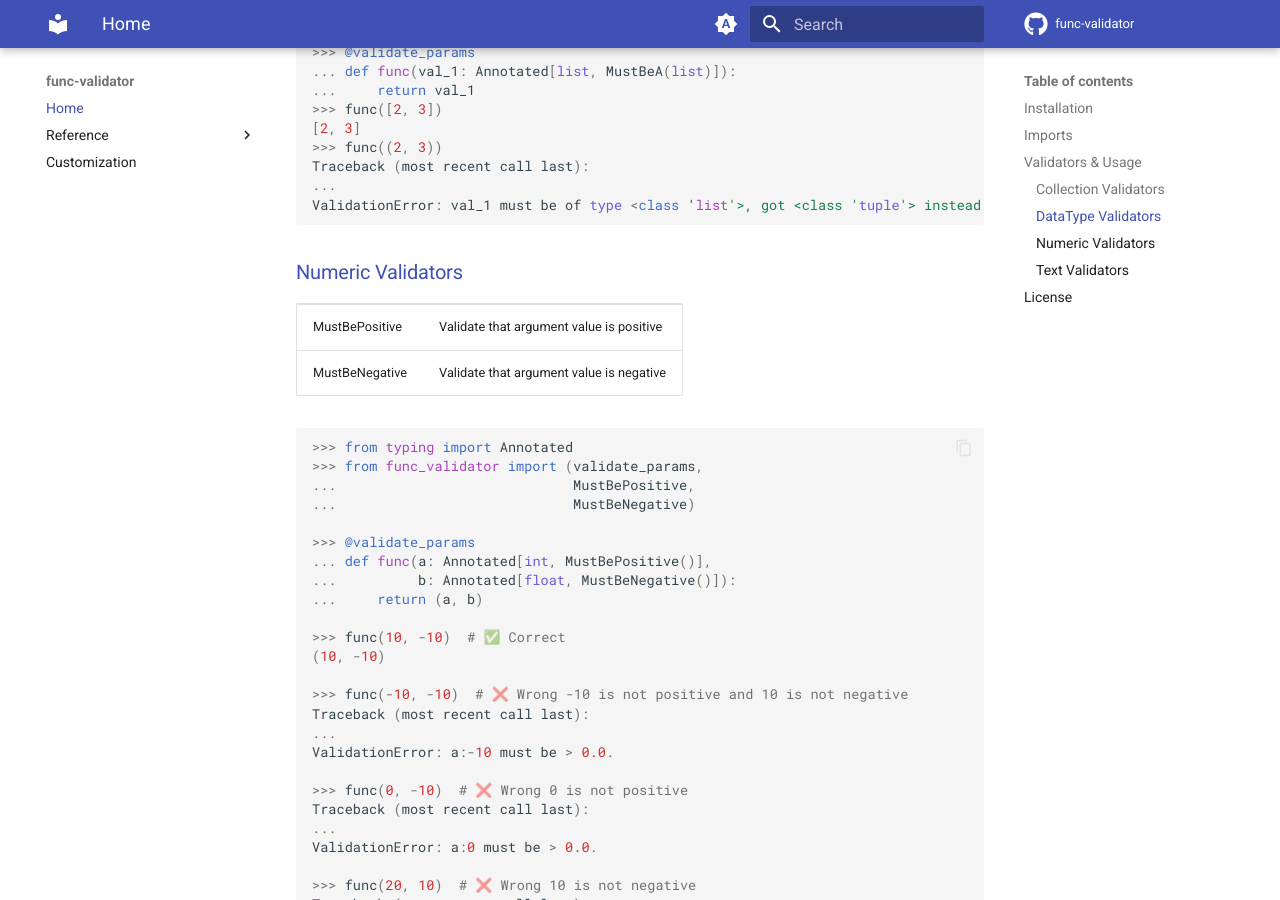
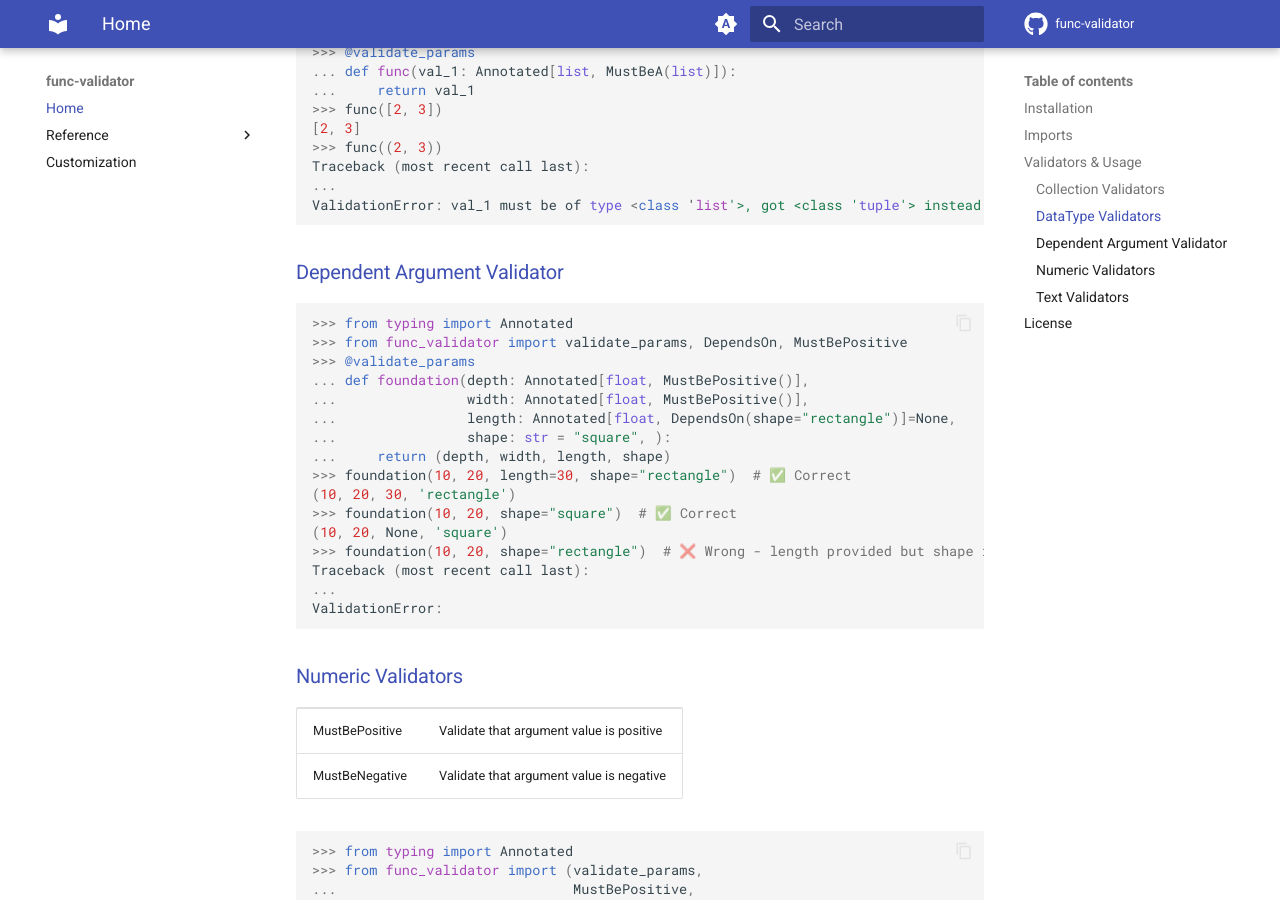
Before and after one commit to patrickboateng/func-validator, an MkDocs documentation site: the page built from docs/index.md, in a window 1280 px wide and 900 px high, scrolled down 1678 px. Built offline with MkDocs 1.6.1 and Material for MkDocs 9.7.7, drawn with Linux system fonts in a browser that asks for light colours; comment, search, counter and statistics services are not loaded.

Commit message:
added documentation for DependsOn Validator

````diff
--- a/docs/index.md
+++ b/docs/index.md
@@ -103,6 +103,29 @@ ValidationError: val_1 must be of type <class 'list'>, got <class 'tuple'> inste
 
 ```
 
+### [Dependent Argument Validator](reference/dependent_argument_validator.md)
+
+```python
+
+>>> from typing import Annotated
+>>> from func_validator import validate_params, DependsOn, MustBePositive
+>>> @validate_params
+... def foundation(depth: Annotated[float, MustBePositive()],
+...                width: Annotated[float, MustBePositive()],
+...                length: Annotated[float, DependsOn(shape="rectangle")]=None,
+...                shape: str = "square", ):
+...     return (depth, width, length, shape)
+>>> foundation(10, 20, length=30, shape="rectangle")  # ✅ Correct
+(10, 20, 30, 'rectangle')
+>>> foundation(10, 20, shape="square")  # ✅ Correct
+(10, 20, None, 'square')
+>>> foundation(10, 20, shape="rectangle")  # ❌ Wrong - length provided but shape is not rectangle
+Traceback (most recent call last):
+...
+ValidationError:
+
+```
+
 ### [Numeric Validators](reference/numeric_validators.md)
 
 <table>
@@ -148,7 +171,6 @@ ValidationError: b:10 must be < 0.0.
 
 ```
 
-
 ### [Text Validators](reference/text_validators.md)
 
 <table>
--- a/mkdocs.yml
+++ b/mkdocs.yml
@@ -16,6 +16,7 @@ nav:
       - reference/index.md
       - Collection Validators: reference/collection_validators.md
       - DataType Validators: reference/datatype_validators.md
+      - Dependent Argument Validators: reference/dependent_argument_validator.md
       - Numeric Validators: reference/numeric_validators.md
       - Text Validators: reference/text_validators.md
   - Customization: customization.md
````
Also changed, not shown: README.md (+17 -0 lines), docs/reference/dependent_argument_validator.md (+1 -4 lines), docs/reference/index.md (+0 -5 lines).
